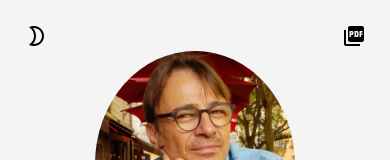
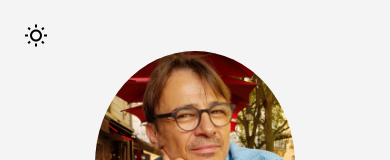
Before and after one commit to zicokiller/my-react-cv, a React (Create React App) app: page / in a window 390 px wide. Shown: the top 160 px of the page. Built offline with nearby package versions, Linux system fonts and the light colour scheme; the HTML template or start-up script is replaced by a standard one.

Commit message:
setting default dark mod theme

```diff
--- a/src/App.css
+++ b/src/App.css
@@ -92,8 +92,11 @@ button {
   background-color: transparent;
   border: none;
   cursor: pointer;
+}
 
-}
+/* .btn-icon {
+  display: none;
+} */
 
 .dark button {
   color: var(--dark-text-color);
@@ -141,6 +144,12 @@ li {
     display: grid;
     grid-template-columns: 1fr 2fr;
     margin: 0;
+  }
+}
+
+@media screen and (max-width: 768px) {
+  .btn-icon {
+    display: none;
   }
 }
 
--- a/src/App.js
+++ b/src/App.js
@@ -28,7 +28,7 @@ function App() {
         <div className="sidebar">
           <div className="actions">
             <DarkMode />
-            <button onClick={handleGenerateCv}>
+            <button className="btn-icon" onClick={handleGenerateCv}>
               <PictureAsPdfIcon />
             </button>
           </div>
--- a/src/components/DarkMode.js
+++ b/src/components/DarkMode.js
@@ -4,7 +4,7 @@ import WbSunnyOutlinedIcon from "@material-ui/icons/WbSunnyOutlined";
 import Brightness2OutlinedIcon from "@material-ui/icons/Brightness2Outlined";
 
 const DarkMode = () => {
-  const [themeMode, setThemeMode] = useState("light");
+  const [themeMode, setThemeMode] = useState("dark");
   let clickedClass = "clicked";
   const body = document.body;
   const lightTheme = "light";
```
